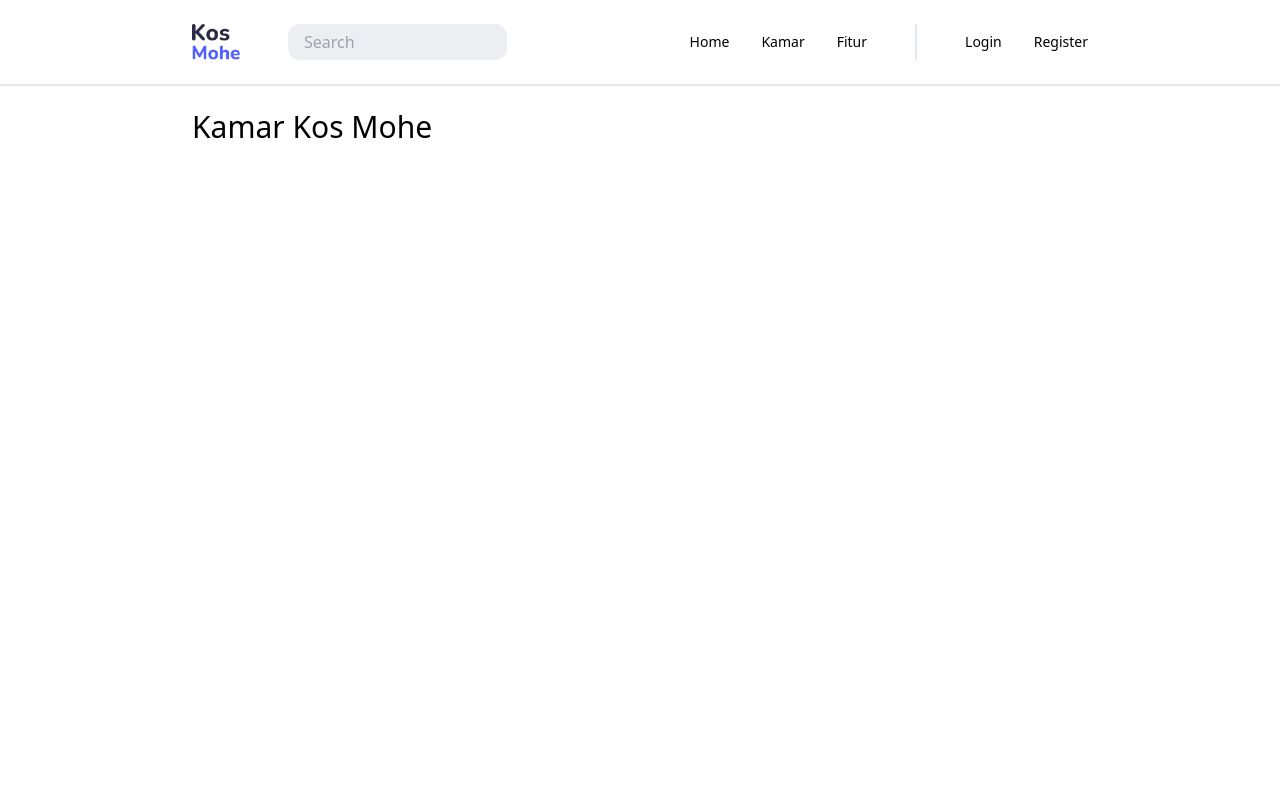
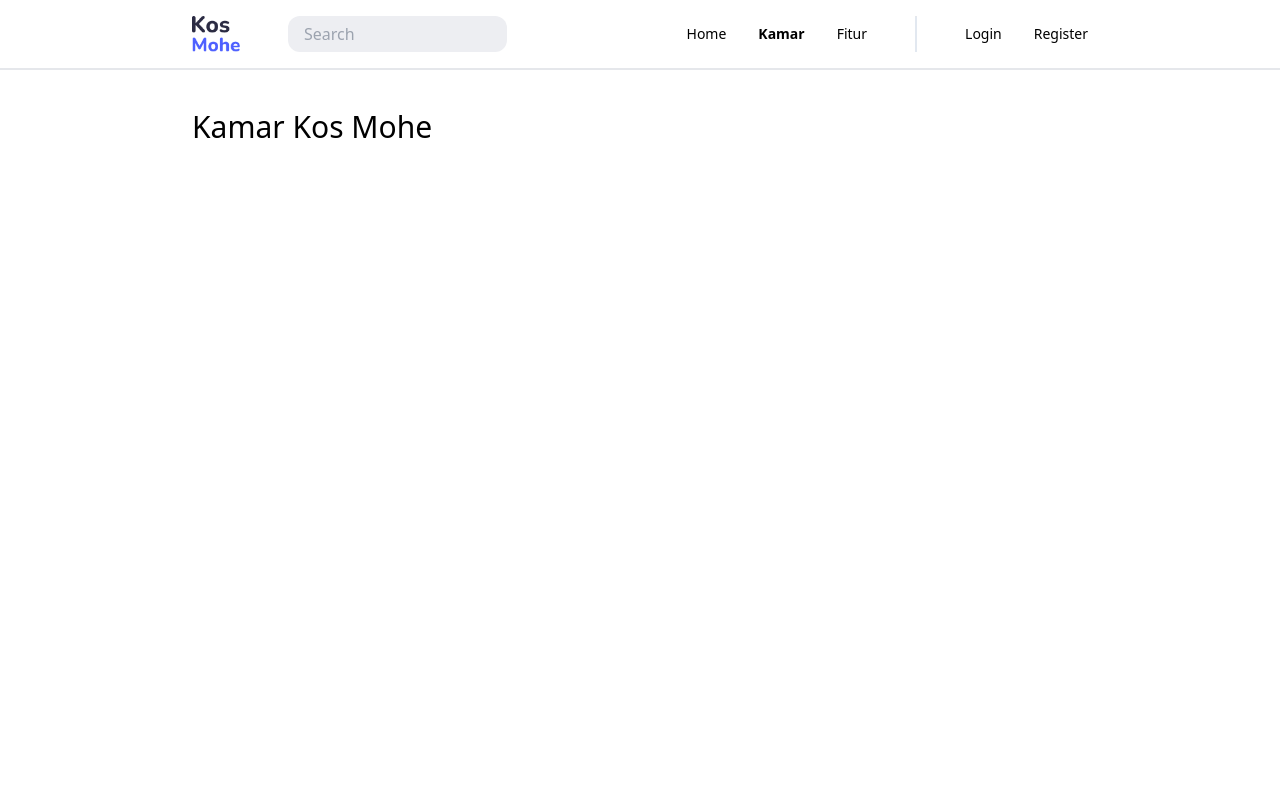
Before and after one commit to bazoka-kaka/kos-mohe-app-fe, a React (Create React App) app: page /kamar in a window 1280 px wide. Shown: the top 800 px of the page. Built offline with nearby package versions, Linux system fonts and the light colour scheme.

Commit message:
implement on page highlight on nav

```diff
--- a/src/components/Nav.jsx
+++ b/src/components/Nav.jsx
@@ -2,7 +2,7 @@ import React from "react";
 
 const Nav = ({ page }) => {
   return (
-    <nav className='fixed z-10 flex justify-between w-full px-48 py-6 bg-white border-b-2'>
+    <nav className='fixed z-10 flex justify-between w-full px-48 py-4 bg-white border-b-2'>
       {/* first part */}
       <div className='flex gap-12'>
         <div>
@@ -21,17 +21,32 @@ const Nav = ({ page }) => {
         {/* first ul */}
         <div className='flex gap-8'>
           <li>
-            <a className='hover:text-slate-700' href='/'>
+            <a
+              className={`hover:text-slate-700 ${
+                window.location.pathname === "/" && "font-semibold"
+              }`}
+              href='/'
+            >
               Home
             </a>
           </li>
           <li>
-            <a className='hover:text-slate-700' href='/kamar'>
+            <a
+              className={`hover:text-slate-700 ${
+                window.location.pathname === "/kamar" && "font-semibold"
+              }`}
+              href='/kamar'
+            >
               Kamar
             </a>
           </li>
           <li>
-            <a className='hover:text-slate-700' href='/fitur'>
+            <a
+              className={`hover:text-slate-700 ${
+                window.location.pathname === "/fitur" && "font-semibold"
+              }`}
+              href='/fitur'
+            >
               Fitur
             </a>
           </li>
@@ -40,12 +55,22 @@ const Nav = ({ page }) => {
         {/* second ul */}
         <div className='flex gap-8'>
           <li>
-            <a className='hover:text-slate-700' href='/login'>
+            <a
+              className={`hover:text-slate-700 ${
+                window.location.pathname === "/login" && "font-semibold"
+              }`}
+              href='/login'
+            >
               Login
             </a>
           </li>
           <li>
-            <a className='hover:text-slate-700' href='/register'>
+            <a
+              className={`hover:text-slate-700 ${
+                window.location.pathname === "/register" && "font-semibold"
+              }`}
+              href='/register'
+            >
               Register
             </a>
           </li>
```
